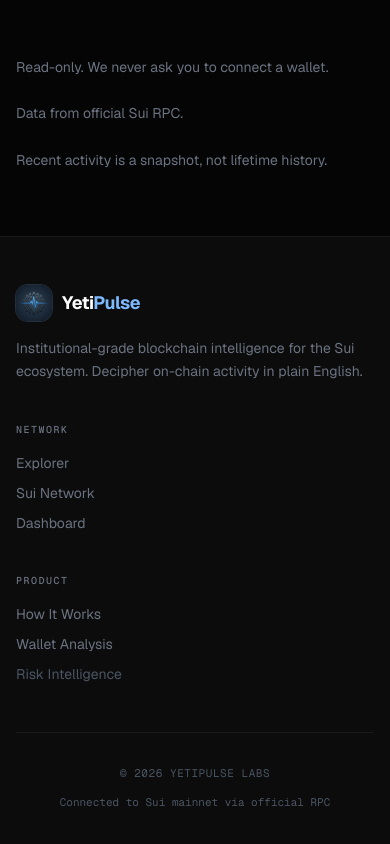
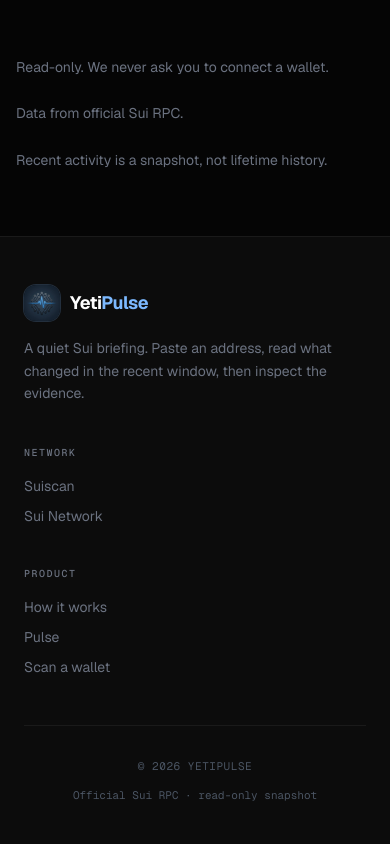
Before and after one commit to thisishaidee/YetiPulse, a Next.js app: page / in a window 390 px wide. Shown: the part 872-1716 px from the top of the page. Built offline with nearby package versions, Linux system fonts and the light colour scheme.

Commit message:
Implement Pulse routes, landing briefing, and app chrome

```diff
--- a/src/app/wallet/page.tsx
+++ b/src/app/wallet/page.tsx
@@ -1,37 +1,11 @@
-"use client";
+import { redirect } from "next/navigation";
 
-import { Suspense, useEffect } from "react";
-import { useRouter, useSearchParams } from "next/navigation";
-import { LoadingSpinner } from "@/components/ui/LoadingSpinner";
-
-function WalletRedirect() {
-  const router = useRouter();
-  const searchParams = useSearchParams();
-
-  useEffect(() => {
-    const address = searchParams.get("address");
-    router.replace(
-      address ? `/pulse?address=${encodeURIComponent(address)}` : "/pulse"
-    );
-  }, [router, searchParams]);
-
-  return (
-    <div className="flex min-h-[50vh] items-center justify-center">
-      <LoadingSpinner label="Opening Pulse..." brand />
-    </div>
-  );
+export default async function WalletPage({
+  searchParams,
+}: {
+  searchParams: Promise<{ address?: string }>;
+}) {
+  const params = await searchParams;
+  const address = params.address;
+  redirect(address ? `/pulse?address=${encodeURIComponent(address)}` : "/pulse");
 }
-
-export default function WalletPage() {
-  return (
-    <Suspense
-      fallback={
-        <div className="flex min-h-[50vh] items-center justify-center">
-          <LoadingSpinner label="Opening Pulse..." brand />
-        </div>
-      }
-    >
-      <WalletRedirect />
-    </Suspense>
-  );
-}
--- a/src/components/layout/BottomNav.tsx
+++ b/src/components/layout/BottomNav.tsx
@@ -1,97 +1,42 @@
 "use client";
 
 import Link from "next/link";
-import { usePathname, useRouter } from "next/navigation";
-import { useEffect, useState } from "react";
-import { Home, LayoutDashboard, Shield, Settings } from "lucide-react";
+import { usePathname, useSearchParams } from "next/navigation";
+import { Activity, Home, Settings, Wallet } from "lucide-react";
 import { cn } from "@/lib/utils";
+import { withAddress } from "@/lib/nav";
 
 const tabs = [
-  { href: "/", label: "Home", icon: Home, match: "home" as const, hash: "" },
-  { href: "/wallet", label: "Dash", icon: LayoutDashboard, match: "dash" as const, hash: "" },
-  { href: "/wallet#risk", label: "Risk", icon: Shield, match: "risk" as const, hash: "#risk" },
-  { href: "/wallet#settings", label: "Settings", icon: Settings, match: "settings" as const, hash: "#settings" },
+  { href: "/", label: "Home", icon: Home, match: "home" as const },
+  { href: "/pulse", label: "Pulse", icon: Activity, match: "pulse" as const },
+  { href: "/portfolio", label: "Portfolio", icon: Wallet, match: "portfolio" as const },
+  { href: "/settings", label: "Settings", icon: Settings, match: "settings" as const },
 ];
-
-function getActiveTab(pathname: string, hash: string) {
-  if (pathname === "/") return "home";
-  if (pathname.startsWith("/wallet")) {
-    if (hash === "#risk") return "risk";
-    if (hash === "#settings") return "settings";
-    return "dash";
-  }
-  return "";
-}
 
 export function BottomNav() {
   const pathname = usePathname();
-  const router = useRouter();
-  const [hash, setHash] = useState("");
-
-  useEffect(() => {
-    setHash(window.location.hash);
-    const onHash = () => setHash(window.location.hash);
-    window.addEventListener("hashchange", onHash);
-    window.addEventListener("popstate", onHash);
-    return () => {
-      window.removeEventListener("hashchange", onHash);
-      window.removeEventListener("popstate", onHash);
-    };
-  }, [pathname]);
-
-  const active = getActiveTab(pathname, hash);
-
-  function handleTabClick(
-    e: React.MouseEvent<HTMLAnchorElement>,
-    tab: (typeof tabs)[number]
-  ) {
-    // Next.js <Link> can update a hash-only URL (same pathname, different
-    // hash) via history.pushState without firing a native 'hashchange'
-    // event. That left the page's view state stale until a real pathname
-    // change (e.g. tapping Home) forced a remount. Here we drive the
-    // navigation ourselves so the hash is always set explicitly and a
-    // 'hashchange' event always fires, regardless of Next's internal
-    // transition behavior for same-pathname hash links.
-    if (pathname.startsWith("/wallet") && tab.match !== "home") {
-      e.preventDefault();
-      const newHash = tab.hash;
-
-      if (window.location.hash !== newHash) {
-        // pushState + manual dispatch guarantees listeners relying on
-        // 'hashchange' (here and in wallet/page.tsx) always fire.
-        window.history.pushState(null, "", `/wallet${newHash}`);
-        window.dispatchEvent(new HashChangeEvent("hashchange"));
-      }
-      setHash(newHash);
-      return;
-    }
-
-    // Not currently on /wallet (e.g. on Home tapping Dash/Risk/Settings),
-    // or the Home tab itself — let Next.js's router handle the normal
-    // cross-page navigation.
-    router.push(tab.href);
-    e.preventDefault();
-  }
+  const searchParams = useSearchParams();
+  const address = searchParams.get("address");
 
   return (
     <nav className="fixed bottom-0 left-0 right-0 z-50 border-t border-white/[0.06] bg-surface/95 backdrop-blur-xl md:hidden">
       <div className="mx-auto flex max-w-lg items-center justify-around px-2 pb-[max(0.5rem,env(safe-area-inset-bottom))] pt-2">
         {tabs.map((tab) => {
-          const isActive = active === tab.match;
+          const isActive =
+            tab.match === "home" ? pathname === "/" : pathname.startsWith(tab.href);
           return (
             <Link
               key={tab.href}
-              href={tab.href}
-              onClick={(e) => handleTabClick(e, tab)}
+              href={withAddress(tab.href, address)}
               className={cn(
-                "relative flex flex-col items-center gap-1 rounded-xl px-4 py-2 transition-all duration-150 active:scale-90 active:bg-white/[0.06]",
+                "relative flex min-h-11 min-w-11 flex-col items-center justify-center gap-1 rounded-xl px-4 py-2 transition-all duration-150 active:scale-90 active:bg-white/[0.06]",
                 isActive ? "text-white" : "text-gray-600"
               )}
             >
               {isActive && (
                 <span className="absolute -top-0.5 h-0.5 w-5 rounded-full bg-accent" />
               )}
-              <tab.icon className={cn("h-5 w-5", isActive && "text-accent")} />
+              <tab.icon className={cn("h-5 w-5", isActive && "text-accent")} strokeWidth={1.75} />
               <span className="text-[10px] font-medium">{tab.label}</span>
             </Link>
           );
--- a/src/components/layout/Footer.tsx
+++ b/src/components/layout/Footer.tsx
@@ -3,75 +3,46 @@ import { Logo } from "@/components/ui/Logo";
 
 export function Footer() {
   return (
-    <footer className="border-t border-white/[0.06] bg-surface-raised pb-24 md:pb-0">
-      <div className="mx-auto max-w-6xl px-4 py-12 sm:px-6">
+    <footer className="border-t border-white/[0.06] bg-surface-raised">
+      <div className="mx-auto max-w-6xl px-6 py-12">
         <div className="grid gap-10 sm:grid-cols-2 lg:grid-cols-4">
           <div className="sm:col-span-2">
             <Logo />
             <p className="mt-4 max-w-sm text-sm leading-relaxed text-gray-500">
-              Institutional-grade blockchain intelligence for the Sui ecosystem.
-              Decipher on-chain activity in plain English.
+              A quiet Sui briefing. Paste an address, read what changed in the recent window, then inspect the evidence.
             </p>
           </div>
-
           <div>
             <p className="section-label mb-4">Network</p>
             <ul className="space-y-2.5 text-sm text-gray-500">
               <li>
-                <a
-                  href="https://suiscan.xyz"
-                  target="_blank"
-                  rel="noopener noreferrer"
-                  className="transition-colors hover:text-accent"
-                >
-                  Explorer
-                </a>
+                <a href="https://suiscan.xyz" target="_blank" rel="noopener noreferrer" className="transition-colors hover:text-accent">Suiscan</a>
               </li>
               <li>
-                <a
-                  href="https://sui.io"
-                  target="_blank"
-                  rel="noopener noreferrer"
-                  className="transition-colors hover:text-accent"
-                >
-                  Sui Network
-                </a>
-              </li>
-              <li>
-                <Link href="/wallet" className="transition-colors hover:text-accent">
-                  Dashboard
-                </Link>
+                <a href="https://sui.io" target="_blank" rel="noopener noreferrer" className="transition-colors hover:text-accent">Sui Network</a>
               </li>
             </ul>
           </div>
-
           <div>
             <p className="section-label mb-4">Product</p>
             <ul className="space-y-2.5 text-sm text-gray-500">
               <li>
-                <Link href="/#how-it-works" className="transition-colors hover:text-accent">
-                  How It Works
-                </Link>
+                <Link href="/#how-it-works" className="transition-colors hover:text-accent">How it works</Link>
               </li>
               <li>
-                <Link href="/wallet" className="transition-colors hover:text-accent">
-                  Wallet Analysis
-                </Link>
+                <Link href="/pulse" className="transition-colors hover:text-accent">Pulse</Link>
               </li>
               <li>
-                <span className="text-gray-600">Risk Intelligence</span>
+                <Link href="/#scan" className="transition-colors hover:text-accent">Scan a wallet</Link>
               </li>
             </ul>
           </div>
         </div>
-
         <div className="mt-12 flex flex-col items-center justify-between gap-3 border-t border-white/[0.06] pt-8 sm:flex-row">
           <p className="font-mono text-[11px] uppercase tracking-wider text-gray-600">
-            © {new Date().getFullYear()} YetiPulse Labs
+            © {new Date().getFullYear()} YetiPulse
           </p>
-          <p className="font-mono text-[11px] text-gray-600">
-            Connected to Sui mainnet via official RPC
-          </p>
+          <p className="font-mono text-[11px] text-gray-600">Official Sui RPC · read-only snapshot</p>
         </div>
       </div>
     </footer>
--- a/src/components/layout/SiteChrome.tsx
+++ b/src/components/layout/SiteChrome.tsx
@@ -1,5 +1,6 @@
 "use client";
 
+import { Suspense } from "react";
 import { usePathname } from "next/navigation";
 import { Header } from "@/components/layout/Header";
 import { Footer } from "@/components/layout/Footer";
@@ -26,7 +27,9 @@ export function SiteChrome({ children }: { children: React.ReactNode }) {
       <AppShell>
         <main className="flex-1 pb-28 md:pb-0">{children}</main>
       </AppShell>
-      <BottomNav />
+      <Suspense fallback={null}>
+        <BottomNav />
+      </Suspense>
     </>
   );
 }
```
Also changed, not shown: src/components/layout/Header.tsx (+3 -14 lines).
